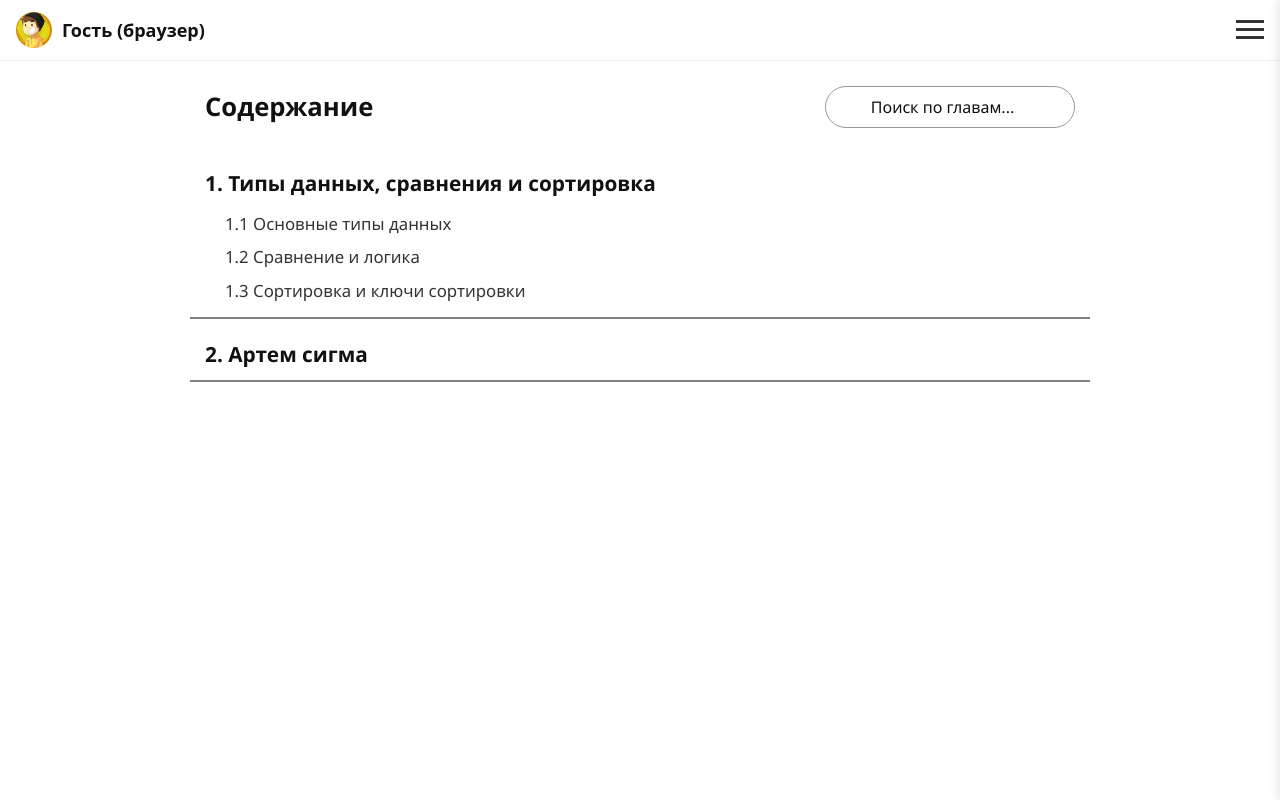
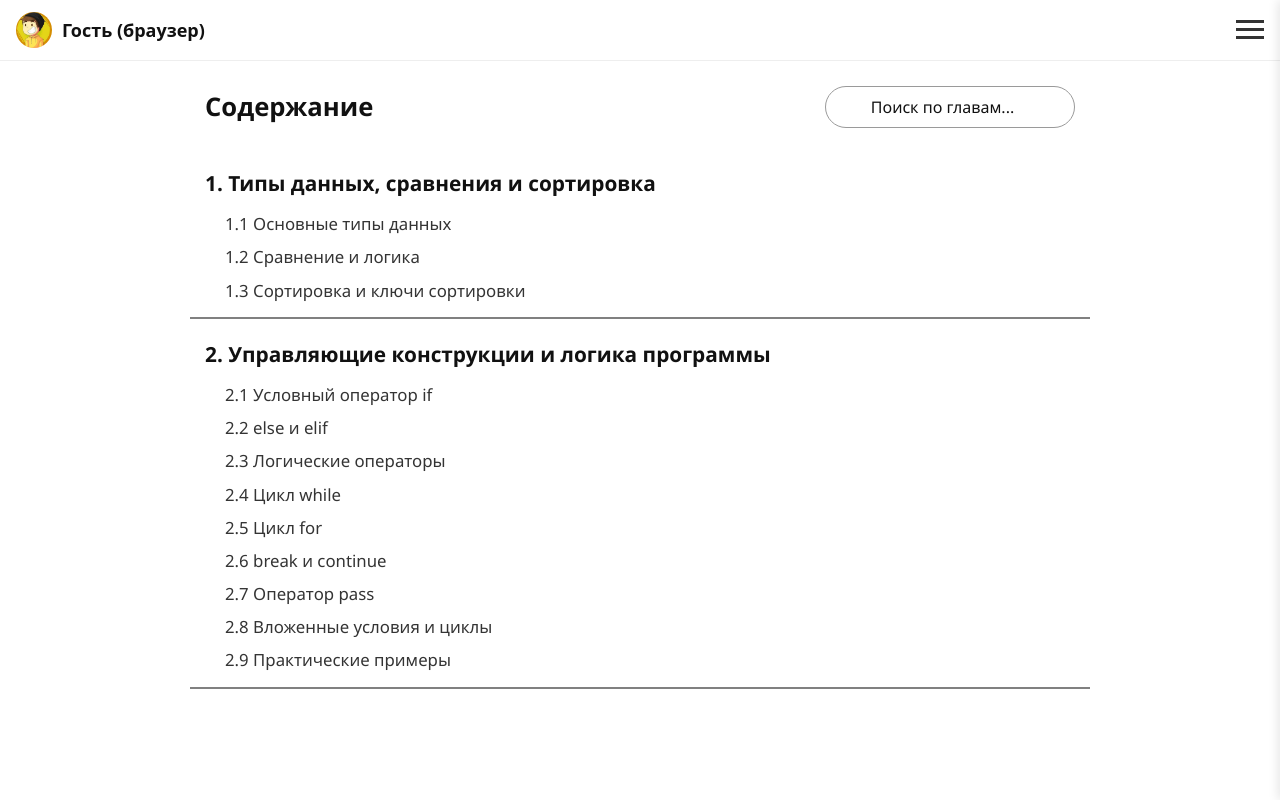
Before and after one commit to Niki1017/telegram-app-py-lern, a React (Vite) app: page / in a window 1280 px wide. Built offline with nearby package versions, Linux system fonts and the light colour scheme.

Commit message:
автопрокрут к кажой подглаве

```diff
--- a/src/data/chapters.js
+++ b/src/data/chapters.js
@@ -7,7 +7,6 @@ export const chapters = [
         id: "1.1",
         title: "Основные типы данных",
         content: `
-
 **Вывод информации в терминал**
 print() - встроенная функция для вывода информации на экран
 Она печатает всё, что можно выразить через символы:
@@ -31,7 +30,6 @@ print(5) # в терминал выведет 5
 - dict — словарь (ключ: значение)
 - set — множество
 - frozenset — неизменяемое множество
-
 
 **Примеры:**
 \`\`\`python
@@ -118,6 +116,192 @@ print(students_sorted)
   },
   {
     id: 2,
-    title: "Артем сигма",
+    title: "Управляющие конструкции и логика программы",
+    subchapters: [
+      {
+        id: "2.1",
+        title: "Условный оператор if",
+        content: `
+Оператор if выполняет код, если условие имеет значение True.
+
+**Пример:**
+\`\`\`python
+age = 18
+
+if age >= 18:
+    print("Доступ разрешён")
+\`\`\`
+Если условие ложно, код внутри блока if не выполняется.
+        `
+      },
+      {
+        id: "2.2",
+        title: "else и elif",
+        content: `
+**else** выполняется, если условие if не выполнено.
+
+\`\`\`python
+age = 15
+
+if age >= 18:
+    print("Доступ разрешён")
+else:
+    print("Доступ запрещён")
+\`\`\`
+
+**elif** позволяет проверять несколько условий последовательно.
+
+\`\`\`python
+score = 75
+
+if score >= 90:
+    print("Отлично")
+elif score >= 70:
+    print("Хорошо")
+else:
+    print("Нужно подтянуть знания")
+\`\`\`
+        `
+      },
+      {
+        id: "2.3",
+        title: "Логические операторы",
+        content: `
+Логические операторы объединяют условия:
+- and — оба условия истинны
+- or — истинно хотя бы одно условие
+- not — инвертирует значение
+
+\`\`\`python
+age = 20
+has_passport = True
+
+if age >= 18 and has_passport:
+    print("Можно ехать")
+\`\`\`
+        `
+      },
+      {
+        id: "2.4",
+        title: "Цикл while",
+        content: `
+Цикл while выполняется, пока условие истинно.
+
+\`\`\`python
+count = 0
+
+while count < 5:
+    print(count)
+    count += 1
+\`\`\`
+Важно следить, чтобы условие выхода было достижимо.
+        `
+      },
+      {
+        id: "2.5",
+        title: "Цикл for",
+        content: `
+Цикл for используется для перебора последовательностей.
+
+\`\`\`python
+for i in range(5):
+    print(i)
+\`\`\`
+
+Перебор списка:
+
+\`\`\`python
+fruits = ["яблоко", "банан", "груша"]
+
+for fruit in fruits:
+    print(fruit)
+\`\`\`
+        `
+      },
+      {
+        id: "2.6",
+        title: "break и continue",
+        content: `
+**break** полностью прекращает выполнение цикла.
+
+\`\`\`python
+for i in range(10):
+    if i == 5:
+        break
+    print(i)
+\`\`\`
+
+**continue** пропускает текущую итерацию.
+
+\`\`\`python
+for i in range(5):
+    if i == 2:
+        continue
+    print(i)
+\`\`\`
+        `
+      },
+      {
+        id: "2.7",
+        title: "Оператор pass",
+        content: `
+Используется, когда блок кода синтаксически необходим, но логика ещё не реализована.
+
+\`\`\`python
+if True:
+    pass
+\`\`\`
+        `
+      },
+      {
+        id: "2.8",
+        title: "Вложенные условия и циклы",
+        content: `
+Условия и циклы могут быть вложены друг в друга.
+
+\`\`\`python
+for i in range(3):
+    for j in range(2):
+        print(i, j)
+\`\`\`
+
+Пример с условием внутри цикла:
+
+\`\`\`python
+for i in range(5):
+    if i % 2 == 0:
+        print(i, "— чётное")
+\`\`\`
+        `
+      },
+      {
+        id: "2.9",
+        title: "Практические примеры",
+        content: `
+Проверка пароля:
+
+\`\`\`python
+password = "1234"
+user_input = input("Введите пароль: ")
+
+if user_input == password:
+    print("Вход выполнен")
+else:
+    print("Неверный пароль")
+\`\`\`
+
+Подсчёт суммы чисел:
+
+\`\`\`python
+total = 0
+
+for i in range(1, 6):
+    total += i
+
+print(total)
+\`\`\`
+        `
+      }
+    ]
   }
 ];
--- a/src/pages/ChapterPage.jsx
+++ b/src/pages/ChapterPage.jsx
@@ -1,12 +1,28 @@
-import { useParams, Link } from "react-router-dom";
+import { useParams, Link, useLocation } from "react-router-dom";
+import { useEffect } from "react";
 import { chapters } from "../data/chapters";
 
 import "./ChapterPage.css";
 
 function ChapterPage() {
   const { id } = useParams();
+  const location = useLocation();
 
   const chapter = chapters.find(ch => String(ch.id) === id);
+
+  useEffect(() => {
+    // Плавная прокрутка к подглаве, если указан хэш в URL
+    if (location.hash) {
+      const anchor = location.hash.replace("#", "");
+      const element = document.getElementById(anchor);
+      if (element) {
+        element.scrollIntoView({ behavior: "smooth", block: "start" });
+      }
+    } else {
+      // Если хэш не указан, прокрутка в начало страницы
+      window.scrollTo({ top: 0, behavior: "smooth" });
+    }
+  }, [location]);
 
   if (!chapter) return <p>Глава не найдена</p>;
 
@@ -16,8 +32,8 @@ function ChapterPage() {
         {chapter.id}. {chapter.title}
       </h1>
 
-      {chapter.subchapters.map(sub => (
-        <section key={sub.id} className="subchapter">
+      {chapter.subchapters?.map(sub => (
+        <section key={sub.id} id={sub.id} className="subchapter">
           <h2 className="subchapter-title">
             {sub.id} {sub.title}
           </h2>
```
Also changed, not shown: src/pages/pyBook.jsx (+6 -5 lines), src/components/Book/Step.jsx (deleted).
